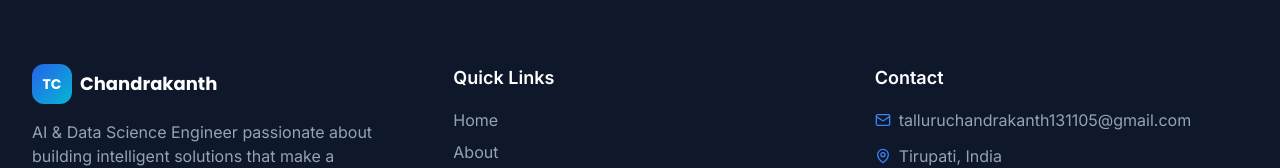
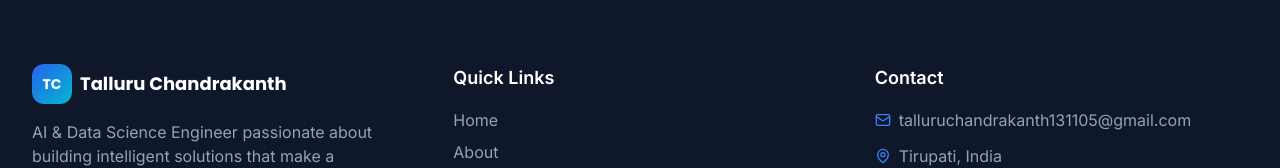
Before and after one commit to talluruchandrakanth/Portfolio, a React (Vite) app: page / in a window 1280 px wide. Shown: the part 8000-8168 px from the top of the page. Built offline with nearby package versions, Linux system fonts and the light colour scheme.

Commit message:
Update name from 'Chandrakanth' to 'Talluru Chandrakanth'

```diff
--- a/src/App.tsx
+++ b/src/App.tsx
@@ -1562,7 +1562,7 @@ function Footer() {
               <div className="w-10 h-10 rounded-xl bg-gradient-to-br from-primary-600 to-accent-500 flex items-center justify-center">
                 <span className="text-white font-bold text-sm font-heading">TC</span>
               </div>
-              <span className="font-bold text-lg font-heading">Chandrakanth</span>
+              <span className="font-bold text-lg font-heading">Talluru Chandrakanth</span>
             </div>
             <p className="text-dark-400 mb-6">
                 AI & Data Science Engineer passionate about building intelligent solutions that make a difference.
```
